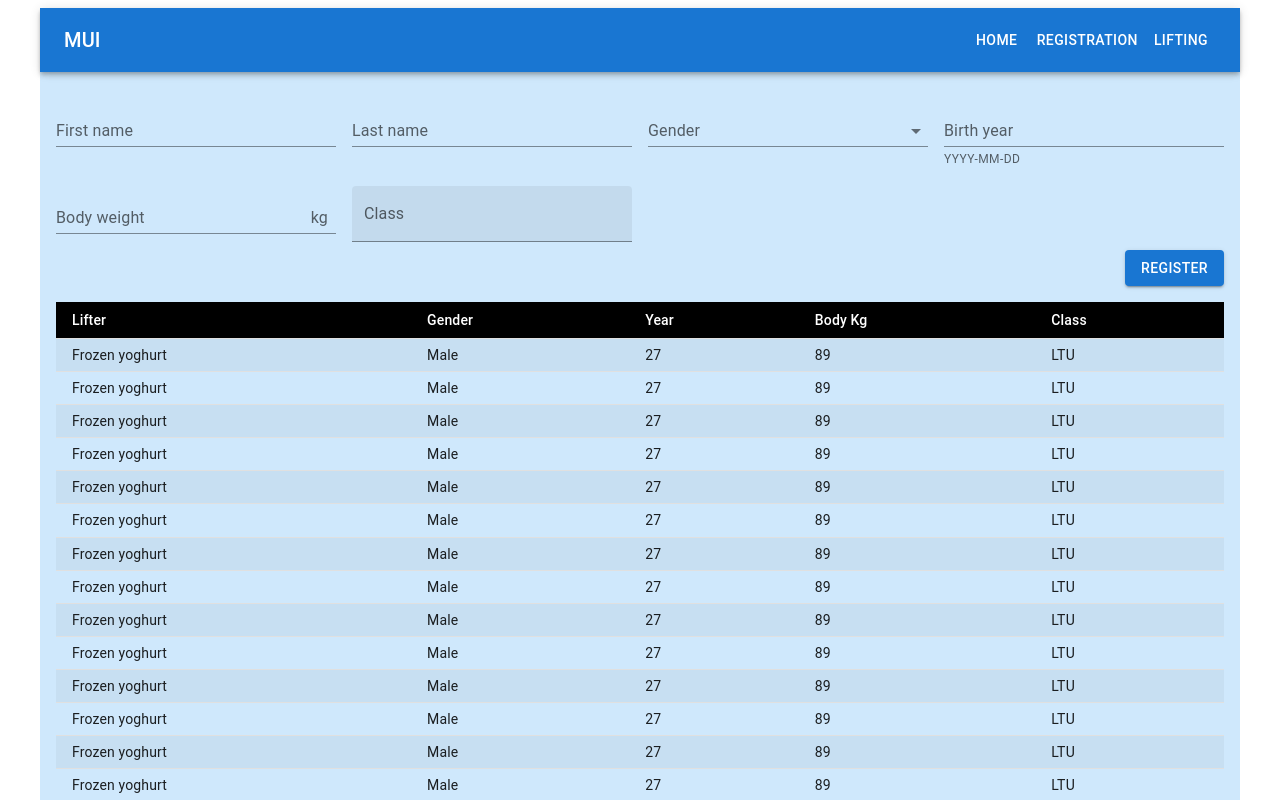
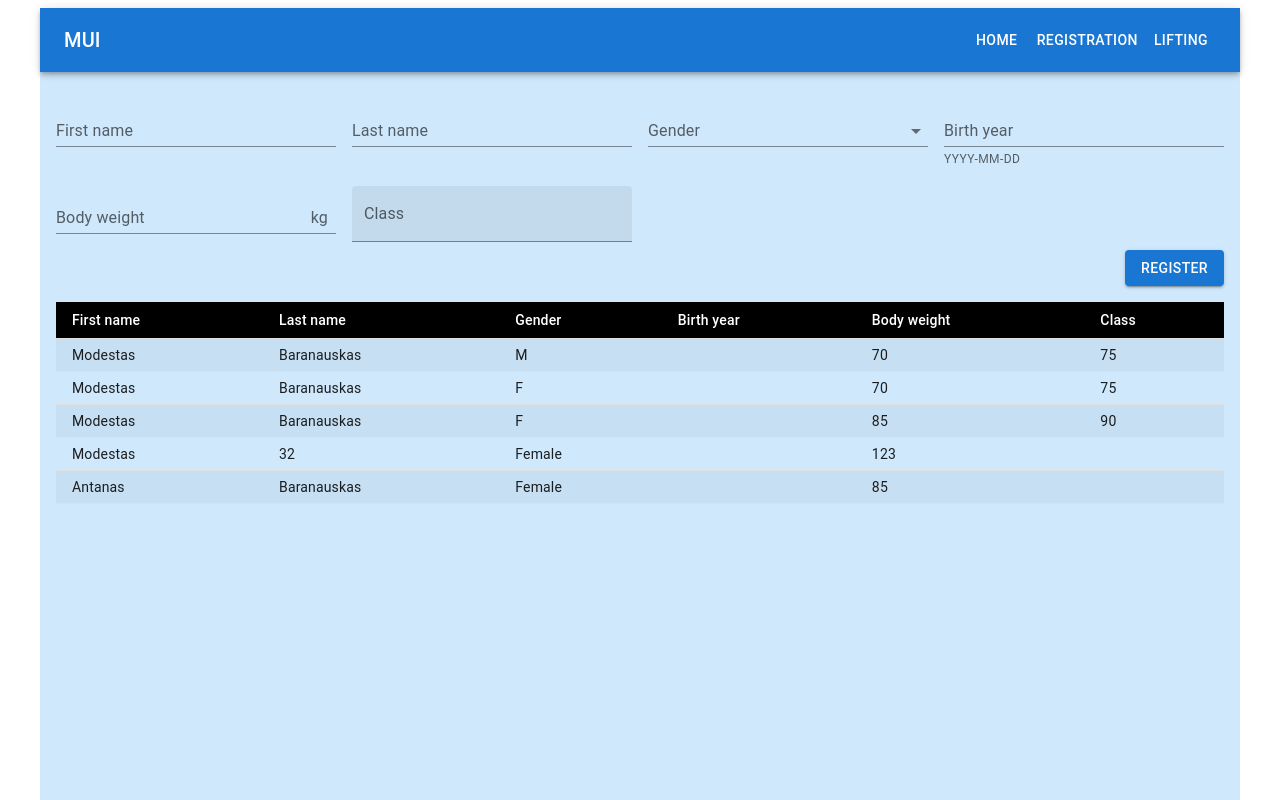
Before and after one commit to ModestasBar/wrp_score, a React (Create React App) app in the folder wrp_score/: page /registration in a window 1280 px wide. Shown: the top 800 px of the page. Built offline with nearby package versions, Linux system fonts and the light colour scheme; data requests are answered from the project's data file.

Commit message:
set registration form

```diff
--- a/wrp_score/db/db.json
+++ b/wrp_score/db/db.json
@@ -1,43 +1,89 @@
 {
   "participants": [
     {
+      "id": 1,
       "name": "Modestas",
       "surname": "Baranauskas",
       "gender": "M",
       "bodyWeight": 70,
       "classCategory": "75",
-      "s1": { "weight": "12", "status": false },
-      "s2": { "weight": "78", "status": false },
-      "s3": { "weight": "98", "status": false },
+      "s1": {
+        "weight": "12",
+        "status": false
+      },
+      "s2": {
+        "weight": "78",
+        "status": false
+      },
+      "s3": {
+        "weight": "98",
+        "status": false
+      },
+      "total": 56,
+      "points": 45,
+      "place": 1
+    },
+    {
+      "id": 2,
+      "name": "Modestas",
+      "surname": "Baranauskas",
+      "gender": "F",
+      "bodyWeight": 70,
+      "classCategory": "75",
+      "s1": {
+        "weight": "12",
+        "status": false
+      },
+      "s2": {
+        "weight": "78",
+        "status": false
+      },
+      "s3": {
+        "weight": "98",
+        "status": false
+      },
+      "total": 56,
+      "points": 45,
+      "place": 1
+    },
+    {
+      "id": 3,
+      "name": "Modestas",
+      "surname": "Baranauskas",
+      "gender": "F",
+      "bodyWeight": 85,
+      "classCategory": "90",
+      "s1": {
+        "weight": "12",
+        "status": false
+      },
+      "s2": {
+        "weight": "78",
+        "status": false
+      },
+      "s3": {
+        "weight": "98",
+        "status": false
+      },
       "total": 56,
       "points": 45,
       "place": 1
     },
     {
       "name": "Modestas",
-      "surname": "Baranauskas",
-      "gender": "F",
-      "bodyWeight": 70,
-      "classCategory": "75",
-      "s1": { "weight": "12", "status": false },
-      "s2": { "weight": "78", "status": false },
-      "s3": { "weight": "98", "status": false },
-      "total": 56,
-      "points": 45,
-      "place": 1
+      "surname": "32",
+      "gender": "Female",
+      "calender": "123",
+      "bodyWeight": "123",
+      "id": 5
     },
     {
-      "name": "Modestas",
+      "name": "Antanas",
       "surname": "Baranauskas",
-      "gender": "F",
-      "bodyWeight": 85,
-      "classCategory": "90",
-      "s1": { "weight": "12", "status": false },
-      "s2": { "weight": "78", "status": false },
-      "s3": { "weight": "98", "status": false },
-      "total": 56,
-      "points": 45,
-      "place": 1
+      "gender": "Female",
+      "calender": "1993-12-21",
+      "bodyWeight": "85",
+      "id": 6
     }
   ]
 }
--- a/wrp_score/src/api/participantsApi.ts
+++ b/wrp_score/src/api/participantsApi.ts
@@ -1,14 +1,29 @@
 import { createApi, fetchBaseQuery } from '@reduxjs/toolkit/query/react';
+
+enum TAG_TYPE {
+  PARTICIPANTS = 'participants',
+}
 
 // Define a service using a base URL and expected endpoints
 export const participantsApi = createApi({
   reducerPath: 'participantsApi',
   baseQuery: fetchBaseQuery({ baseUrl: 'http://localhost:3004' }),
+  tagTypes: [TAG_TYPE.PARTICIPANTS],
   endpoints: (builder) => ({
     getParticipants: builder.query({
       query: () => '/participants',
+      providesTags: [TAG_TYPE.PARTICIPANTS],
+    }),
+    registerNewParticipant: builder.mutation({
+      query: (newParticipant) => ({
+        url: '/participants',
+        method: 'POST',
+        body: { ...newParticipant, id: 6 },
+      }),
+      invalidatesTags: [TAG_TYPE.PARTICIPANTS],
     }),
   }),
 });
 
-export const { useGetParticipantsQuery } = participantsApi;
+export const { useGetParticipantsQuery, useRegisterNewParticipantMutation } =
+  participantsApi;
--- a/wrp_score/src/components/RegForm/RegForm.tsx
+++ b/wrp_score/src/components/RegForm/RegForm.tsx
@@ -1,18 +1,17 @@
-import { Box, Button, Grid, TextField, MenuItem } from '@mui/material'
-import { Formik } from 'formik'
-import { registrationFields } from './fields'
-
-// First name
-// Last name
-// Gender
-// Birth year
-// Body weight
-// Class - automatically
+import { Box, Button, Grid, TextField, MenuItem } from '@mui/material';
+import { Formik } from 'formik';
+import { useRegisterNewParticipantMutation } from '../../api/participantsApi';
+import { registrationFields } from './fields';
 
 const RegForm: React.FC = () => {
+  const [registerNew, result] = useRegisterNewParticipantMutation();
+
   return (
     <>
-      <Formik onSubmit={(values) => console.log(values)} initialValues={{}}>
+      <Formik
+        onSubmit={async (newParticipant) => await registerNew(newParticipant)}
+        initialValues={{}}
+      >
         {({ handleSubmit, handleChange }) => (
           <>
             <Grid container rowSpacing={2} columnSpacing={2}>
@@ -22,7 +21,9 @@ const RegForm: React.FC = () => {
                     <TextField
                       {...rest}
                       onChange={handleChange}
-                      InputProps={{ ...(typeof inputProps === 'object' ? inputProps : {}) }}
+                      InputProps={{
+                        ...(typeof inputProps === 'object' ? inputProps : {}),
+                      }}
                       sx={{ width: '100%' }}
                     >
                       {Boolean(rest.select) &&
@@ -45,7 +46,7 @@ const RegForm: React.FC = () => {
         )}
       </Formik>
     </>
-  )
-}
+  );
+};
 
-export default RegForm
+export default RegForm;
--- /dev/null
+++ b/wrp_score/src/components/RegTable/RegTable.styles.ts
@@ -0,0 +1,22 @@
+import { SxProps, Theme } from '@mui/material';
+
+export const styles: Record<string, SxProps<Theme>> = {
+  tableHead: ({ palette }) => ({
+    backgroundColor: palette.common.black,
+    color: palette.common.white,
+    fontSize: 14,
+  }),
+  tableCell: {
+    fontSize: 14,
+  },
+  tableRow: ({ palette }) => ({
+    '&.MuiTableRow-root': {
+      ':nth-of-type(odd)': {
+        backgroundColor: palette.action.hover,
+      },
+    },
+    '& :last-child td, &:last-child th': {
+      border: 0,
+    },
+  }),
+};
--- a/wrp_score/src/components/RegTable/RegTable.tsx
+++ b/wrp_score/src/components/RegTable/RegTable.tsx
@@ -1,100 +1,55 @@
-import { styled } from '@mui/material/styles'
-import Table from '@mui/material/Table'
-import TableBody from '@mui/material/TableBody'
-import TableCell, { tableCellClasses } from '@mui/material/TableCell'
-import TableContainer from '@mui/material/TableContainer'
-import TableHead from '@mui/material/TableHead'
-import TableRow from '@mui/material/TableRow'
-
-const StyledTableCell = styled(TableCell)(({ theme }) => ({
-  [`&.${tableCellClasses.head}`]: {
-    backgroundColor: theme.palette.common.black,
-    color: theme.palette.common.white
-  },
-  [`&.${tableCellClasses.body}`]: {
-    fontSize: 14
-  }
-}))
-
-const StyledTableRow = styled(TableRow)(({ theme }) => ({
-  '&:nth-of-type(odd)': {
-    backgroundColor: theme.palette.action.hover
-  },
-  // hide last border
-  '&:last-child td, &:last-child th': {
-    border: 0
-  }
-}))
-
-// First name
-// Last name
-// Gender
-// Birth year
-// Body weight
-// Class - automatically
-
-function createData (
-  lifter: string,
-  gender: string,
-  birthYear: string,
-  bodyWeight: number,
-  assignedClass: string
-) {
-  return { lifter, gender, birthYear, bodyWeight, assignedClass }
-}
-
-const rows = [
-  createData('Frozen yoghurt', 'Male', '27', 89, 'LTU'),
-  createData('Frozen yoghurt', 'Male', '27', 89, 'LTU'),
-  createData('Frozen yoghurt', 'Male', '27', 89, 'LTU'),
-  createData('Frozen yoghurt', 'Male', '27', 89, 'LTU'),
-  createData('Frozen yoghurt', 'Male', '27', 89, 'LTU'),
-  createData('Frozen yoghurt', 'Male', '27', 89, 'LTU'),
-  createData('Frozen yoghurt', 'Male', '27', 89, 'LTU'),
-  createData('Frozen yoghurt', 'Male', '27', 89, 'LTU'),
-  createData('Frozen yoghurt', 'Male', '27', 89, 'LTU'),
-  createData('Frozen yoghurt', 'Male', '27', 89, 'LTU'),
-  createData('Frozen yoghurt', 'Male', '27', 89, 'LTU'),
-  createData('Frozen yoghurt', 'Male', '27', 89, 'LTU'),
-  createData('Frozen yoghurt', 'Male', '27', 89, 'LTU'),
-  createData('Frozen yoghurt', 'Male', '27', 89, 'LTU'),
-  createData('Frozen yoghurt', 'Male', '27', 89, 'LTU'),
-  createData('Frozen yoghurt', 'Male', '27', 89, 'LTU'),
-  createData('Frozen yoghurt', 'Male', '27', 89, 'LTU'),
-  createData('Frozen yoghurt', 'Male', '27', 89, 'LTU')
-]
+import Table from '@mui/material/Table';
+import TableBody from '@mui/material/TableBody';
+import TableContainer from '@mui/material/TableContainer';
+import TableHead from '@mui/material/TableHead';
+import TableRow from '@mui/material/TableRow';
+import TableCell from '@mui/material/TableCell';
+import { styles } from './RegTable.styles';
+import { registrationFields } from '../RegForm/fields';
+import { useGetParticipantsQuery } from '../../api/participantsApi';
 
 const RegTable: React.FC = () => {
+  const { data, error, isLoading, isSuccess } = useGetParticipantsQuery({});
+
   return (
     <TableContainer sx={{ mt: 2, overflowX: 'initial' }}>
       <Table stickyHeader aria-label="customized table" size="small">
         <TableHead>
           <TableRow>
-            <StyledTableCell align="left">Lifter</StyledTableCell>
-            <StyledTableCell align="left">Gender</StyledTableCell>
-            <StyledTableCell align="left">Year</StyledTableCell>
-            <StyledTableCell align="left">Body Kg</StyledTableCell>
-            <StyledTableCell align="left">Class</StyledTableCell>
+            {registrationFields.map(({ label }, index) => (
+              <TableCell key={index} sx={styles.tableHead}>
+                {label}
+              </TableCell>
+            ))}
           </TableRow>
         </TableHead>
         <TableBody>
-          {rows.map((row) => (
-            <StyledTableRow key={row.lifter}>
-              <StyledTableCell component="th" scope="row">
-                {row.lifter}
-              </StyledTableCell>
-              <StyledTableCell align="left">{row.gender}</StyledTableCell>
-              <StyledTableCell align="left">{row.birthYear}</StyledTableCell>
-              <StyledTableCell align="left">{row.bodyWeight}</StyledTableCell>
-              <StyledTableCell align="left">
-                {row.assignedClass}
-              </StyledTableCell>
-            </StyledTableRow>
-          ))}
+          {data?.map(
+            (
+              {
+                name,
+                surname,
+                gender,
+                bodyWeight,
+                classCategory,
+                birthYear,
+              }: any,
+              index: number
+            ) => (
+              <TableRow key={index} sx={styles.tableRow}>
+                <TableCell sx={styles.tableCell}>{name}</TableCell>
+                <TableCell sx={styles.tableCell}>{surname}</TableCell>
+                <TableCell sx={styles.tableCell}>{gender}</TableCell>
+                <TableCell sx={styles.tableCell}>{birthYear}</TableCell>
+                <TableCell sx={styles.tableCell}>{bodyWeight}</TableCell>
+                <TableCell sx={styles.tableCell}>{classCategory}</TableCell>
+              </TableRow>
+            )
+          )}
         </TableBody>
       </Table>
     </TableContainer>
-  )
-}
+  );
+};
 
-export default RegTable
+export default RegTable;
```
Also changed, not shown: wrp_score/.eslintrc.json.
